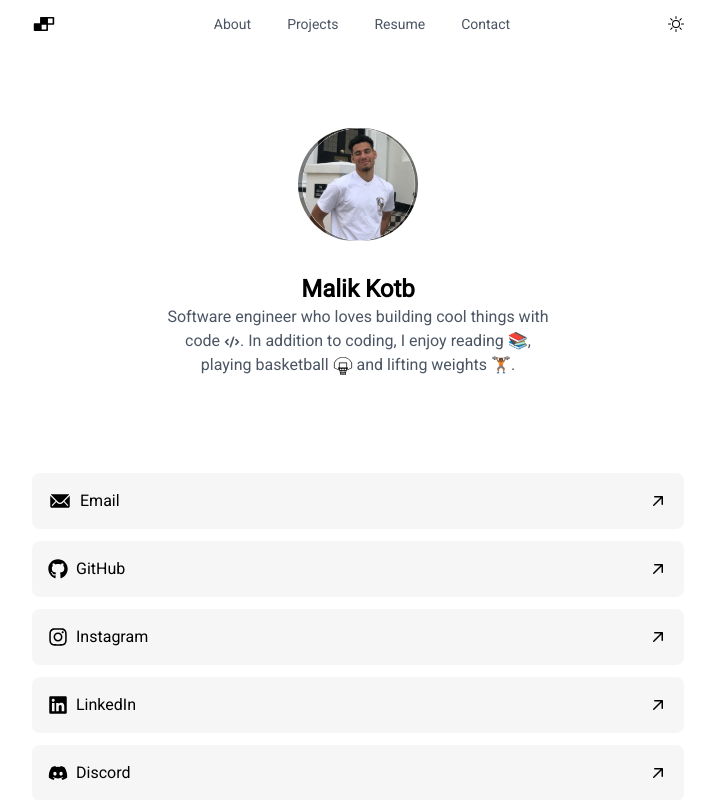
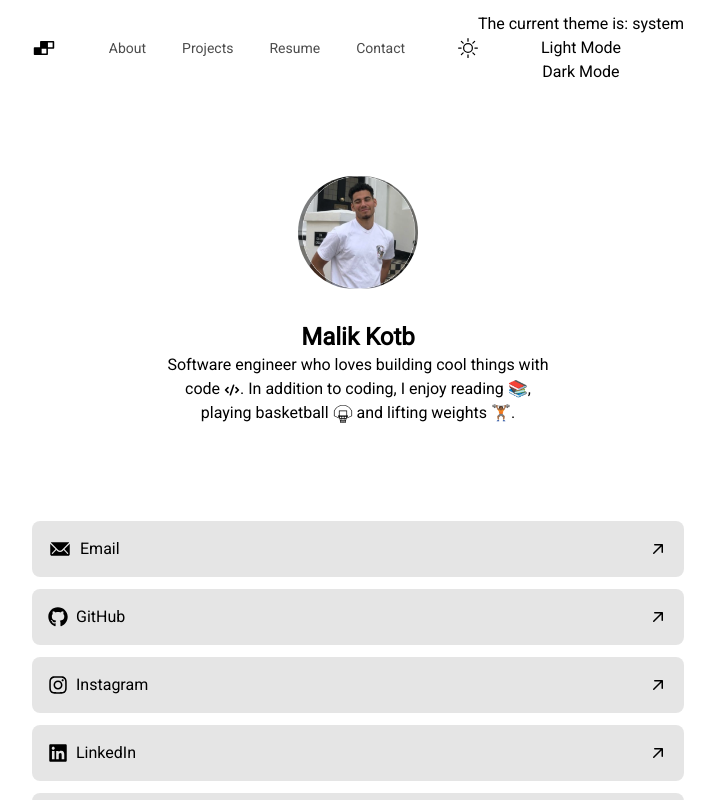
Before and after one commit to malikkotb/m-k.io, a Next.js app: page /contact in a window 1280 px wide. Shown: the top 800 px of the page, without its empty margins (282-997 px from the left). Built offline with nearby package versions, Linux system fonts and the light colour scheme.

Commit message:
next-theme implemented for dark mode

```diff
--- a/app/contact/page.js
+++ b/app/contact/page.js
@@ -1,5 +1,4 @@
 "use client";
-import React from "react";
 import { HiMiniArrowUpRight } from "react-icons/hi2";
 import { IoIosMail } from "react-icons/io";
 import { FaGithub } from "react-icons/fa";
@@ -9,12 +8,15 @@ import { HiCode } from "react-icons/hi";
 import { GiBasketballBasket } from "react-icons/gi";
 import { FaDiscord } from "react-icons/fa";
 import { motion } from "framer-motion";
+import { useState } from "react";
 
 export default function Contact() {
   const animationVariant = {
     hidden: { opacity: 0, y: 20 },
     visible: { opacity: 1, y: 0 },
   };
+
+  const [isHovered, setIsHovered] = useState(false);
 
   return (
     <div className="flex flex-col gap-16 md:gap-24">
@@ -45,13 +47,13 @@ export default function Contact() {
             initial="hidden"
             animate="visible"
             transition={{ delay: 0.15, duration: 0.35 }}
-            className="max-w-sm text-gray-600 mx-auto text-center"
+            className="max-w-sm opacity-70 mx-auto text-center"
           >
             Software engineer who loves building cool things with code{" "}
             <HiCode className="inline" />. In addition to coding, I enjoy
             reading 📚, playing basketball{" "}
-            <GiBasketballBasket className="inline text-xl text-black" /> and
-            lifting weights 🏋🏾.
+            <GiBasketballBasket className="inline text-xl" /> and lifting
+            weights 🏋🏾.
           </motion.p>
         </div>
       </div>
@@ -65,7 +67,9 @@ export default function Contact() {
         >
           <a
             className="flex justify-between gap-2 items-center no-underline cursor-pointer
-            rounded-lg p-4 bg-[#F3F3F3] bg-opacity-75 hover:bg-opacity-100"
+            rounded-lg p-4 transition-opacity dark:transition-opacity
+            bg-black bg-opacity-10 hover:bg-opacity-20
+            dark:bg-[#F8F9FA] dark:bg-opacity-20 dark:hover:bg-opacity-10"
             href="mailto:malikkotb@icloud.com"
           >
             <div className="flex gap-2 text-center items-center">
@@ -84,7 +88,9 @@ export default function Contact() {
         >
           <a
             className="flex justify-between gap-2 items-center no-underline cursor-pointer
-            rounded-lg p-4 bg-[#F3F3F3] bg-opacity-75 hover:bg-opacity-100"
+            rounded-lg p-4 transition-opacity dark:transition-opacity
+            bg-black bg-opacity-10 hover:bg-opacity-20
+            dark:bg-[#F8F9FA] dark:bg-opacity-20 dark:hover:bg-opacity-10"
             href="mailto:malikkotb@icloud.com"
             target="_blank"
           >
@@ -104,7 +110,9 @@ export default function Contact() {
         >
           <a
             className="flex justify-between gap-2 items-center no-underline cursor-pointer
-            rounded-lg p-4 bg-[#F3F3F3] bg-opacity-75 hover:bg-opacity-100"
+            rounded-lg p-4 transition-opacity dark:transition-opacity
+            bg-black bg-opacity-10 hover:bg-opacity-20
+            dark:bg-[#F8F9FA] dark:bg-opacity-20 dark:hover:bg-opacity-10"
             href="mailto:malikkotb@icloud.com"
             target="_blank"
           >
@@ -124,7 +132,9 @@ export default function Contact() {
         >
           <a
             className="flex justify-between gap-2 items-center no-underline cursor-pointer
-            rounded-lg p-4 bg-[#F3F3F3] bg-opacity-75 hover:bg-opacity-100"
+            rounded-lg p-4 transition-opacity dark:transition-opacity
+            bg-black bg-opacity-10 hover:bg-opacity-20
+            dark:bg-[#F8F9FA] dark:bg-opacity-20 dark:hover:bg-opacity-10"
             href="mailto:malikkotb@icloud.com"
             target="_blank"
           >
@@ -144,7 +154,9 @@ export default function Contact() {
         >
           <a
             className="flex justify-between gap-2 items-center no-underline cursor-pointer
-            rounded-lg p-4 bg-[#F3F3F3] bg-opacity-75 hover:bg-opacity-100"
+            rounded-lg p-4 transition-opacity dark:transition-opacity
+            bg-black bg-opacity-10 hover:bg-opacity-20
+            dark:bg-[#F8F9FA] dark:bg-opacity-20 dark:hover:bg-opacity-10"
             href="https://www.discordapp.com/users/malikkotb"
             target="_blank"
           >
@@ -156,6 +168,40 @@ export default function Contact() {
           </a>
         </motion.li>
       </ul>
+      <ul
+        className={`flex-grow grid grid-cols-1 gap-2 lg:gap-3 group duration-300`}
+        onMouseEnter={() => setIsHovered(true)}
+        onMouseLeave={() => setIsHovered(false)}
+      >
+        {/* <motion.li
+          variants={animationVariant}
+          initial="hidden"
+          animate="visible"
+          transition={{ delay: 0.2, duration: 0.35 }}
+          className="col-span-1 hover:opacity-100 opacity-60 transition-opacity duration-300"
+        >
+          <a
+            className="flex justify-between gap-2 items-center no-underline cursor-pointer
+            rounded-lg p-4"
+            href="mailto:malikkotb@icloud.com"
+          >
+            <div className="flex gap-2 text-center items-center">
+              <IoIosMail className="text-2xl" />
+              Email
+            </div>
+            <HiMiniArrowUpRight className="text-xl" />
+          </a>
+        </motion.li> */}
+        <li className="hover:opacity-100 opacity-100 transition-opacity duration-300">
+          Item 1
+        </li>
+        <li className="hover:opacity-100 opacity-60 transition-opacity duration-300">
+          Item 2
+        </li>
+        <li className="hover:opacity-100 opacity-60 transition-opacity duration-300">
+          Item 3
+        </li>
+      </ul>
     </div>
   );
 }
--- a/app/layout.js
+++ b/app/layout.js
@@ -1,6 +1,6 @@
-"use client";
-import NavBar from "@/components/NavBar";
+import NavBar from "../components/NavBar";
 import "./globals.css";
+import Providers from "./providers";
 import { Roboto } from "next/font/google";
 
 const roboto = Roboto({ subsets: ["latin"], weight: "400" });
@@ -11,10 +11,12 @@ export default function RootLayout({ children }) {
       <body
         className={`${roboto.className} antialiased bg-primary text-primary width-full`}
       >
-        <NavBar />
-        <main className="px-6 md:px-6 pt-16 pb-24 md:pt-20 md:pb-44 max-w-[700px] mx-auto">
-          <div>{children}</div>
-        </main>
+        <Providers>
+          <NavBar />
+          <main className="px-6 md:px-6 pt-16 pb-24 md:pt-20 md:pb-44 max-w-[700px] mx-auto">
+            <div>{children}</div>
+          </main>
+        </Providers>
       </body>
     </html>
   );
--- a/app/page.js
+++ b/app/page.js
@@ -49,7 +49,7 @@ export default function Home() {
         <div className="flex flex-col md:flex-row gap-6 md:items-center">
           <motion.img variants={animationVariant} initial="hidden" animate="visible" transition={{ delay: 0.15, duration: 0.35 }} src="profile.png" alt="profile" className="w-40 rounded-full"></motion.img>
         </div>
-        <motion.p variants={animationVariant} initial="hidden" animate="visible" transition={{ delay: 0.2, duration: 0.35 }} className="text-primary max-w-lg text-gray-600">
+        <motion.p variants={animationVariant} initial="hidden" animate="visible" transition={{ delay: 0.2, duration: 0.35 }} className="text-primary max-w-lg">
           Hi, I{'\''}m Malik Kotb, a software engineer who loves building cool things
           with code. I am currently focusing on creative web development, but my
           interest lie in all things development. I studied Computer Science
--- /dev/null
+++ b/app/providers.js
@@ -0,0 +1,17 @@
+"use client";
+import { useState, useEffect } from "react";
+import { ThemeProvider } from "next-themes";
+
+export default function Providers({ children }) {
+  const [mounted, setMounted] = useState(false);
+
+  useEffect(() => {
+    setMounted(true);
+  });
+
+  if (!mounted) {
+    return <>{ children }</>;
+  }
+
+  return <ThemeProvider attribute="class">{children}</ThemeProvider>;
+}
--- a/components/NavBar.js
+++ b/components/NavBar.js
@@ -3,10 +3,11 @@ import { BsSun } from "react-icons/bs";
 import MenuDropdown from "./MenuDropdown";
 import { AiFillBuild } from "react-icons/ai";
 import Link from "next/link";
+import ThemeSwitcher from "./ThemeSwitcher";
 
 export default function NavBar() {
   return (
-    <header className="relative md:sticky top-0 z-20 bg-white">
+    <header className="relative md:sticky top-0 z-50 dark:bg-[#121212] bg-white">
       <nav className="px-6 md:px-6 py-3 lg:max-w-[700px] mx-auto flex justify-between items-center gap-3">
         <Link href={"/"}>
           <div>
@@ -15,29 +16,42 @@ export default function NavBar() {
         </Link>
         <ul className="hidden md:flex font-medium items-center gap-1">
           <li>
-            <Link href={"/about"} className="px-4 py-2 cursor-pointer rounded-lg text-sm hover:text-black transition-colors text-gray-600">
+            <Link
+              href={"/about"}
+              className="px-4 py-2 cursor-pointer rounded-lg text-sm opacity-70 hover:opacity-100 transition-opacity"
+            >
               About
             </Link>
           </li>
           <li>
-            <Link href={"/projects"} className="px-4 py-2 cursor-pointer rounded-lg text-sm hover:text-black transition-colors text-gray-600">
+            <Link
+              href={"/projects"}
+              className="px-4 py-2 cursor-pointer rounded-lg text-sm opacity-70 hover:opacity-100 transition-opacity"
+            >
               Projects
             </Link>
           </li>
           <li>
-            <Link href={"/resume"} className="px-4 py-2 cursor-pointer rounded-lg text-sm hover:text-black transition-colors text-gray-600">
+            <Link
+              href={"/resume"}
+              className="px-4 py-2 cursor-pointer rounded-lg text-sm opacity-70 hover:opacity-100 transition-opacity"
+            >
               Resume
             </Link>
           </li>
           <li>
-            <Link href={"/contact"} className="px-4 py-2 cursor-pointer rounded-lg text-sm hover:text-black transition-colors text-gray-600">
+            <Link
+              href={"/contact"}
+              className="px-4 py-2 cursor-pointer rounded-lg text-sm opacity-70 hover:opacity-100 transition-opacity"
+            >
               Contact
             </Link>
           </li>
         </ul>
         <div className="flex items-center">
           <MenuDropdown />
-          <BsSun />
+          <BsSun className="text-xl font-bold" />
+          <ThemeSwitcher />
         </div>
       </nav>
     </header>
--- /dev/null
+++ b/components/ThemeSwitcher.js
@@ -0,0 +1,26 @@
+"use client";
+import { useTheme } from "next-themes";
+import { useState, useEffect } from "react";
+
+export default function ThemeSwitcher() {
+  const [mounted, setMounted] = useState(false);
+  const { theme, setTheme } = useTheme();
+
+  // when the component is mounted on the client side, this useEffect hook will be called and mounted will be set to True
+  // and then the belox jsx will be rendered
+  useEffect(() => {
+    setMounted(true);
+  });
+
+  if (!mounted) {
+    return null;
+  }
+
+  return (
+    <div className="flex flex-col">
+      The current theme is: {theme}
+      <button onClick={() => setTheme("light")}>Light Mode</button>
+      <button onClick={() => setTheme("dark")}>Dark Mode</button>
+    </div>
+  );
+}
--- a/components/project.js
+++ b/components/project.js
@@ -24,7 +24,7 @@ export default function Project({ project }) {
       onMouseLeave={() => {
         setIsActive(false);
       }}
-      className={styles.project}
+      className={`${styles.project} last-of-type:border-b-2 dark:last-of-type:border-b-white last-of-type:border-b-black border-t-2 border-t-black dark:border-t-white`}
     >
       <p>{title1}</p>
       <motion.div
--- a/package.json
+++ b/package.json
@@ -9,6 +9,9 @@
     "lint": "next lint"
   },
   "dependencies": {
+    "@chakra-ui/react": "^2.8.0",
+    "@emotion/react": "^11.11.1",
+    "@emotion/styled": "^11.11.0",
     "@headlessui/react": "^1.7.17",
     "@radix-ui/colors": "^2.1.0",
     "autoprefixer": "10.4.15",
--- a/tailwind.config.js
+++ b/tailwind.config.js
@@ -15,4 +15,5 @@ module.exports = {
     },
   },
   plugins: [],
+  darkMode: "class"
 }
```
Also changed, not shown: app/globals.css (+10 -0 lines), components/Style.module.css (+4 -3 lines), 1 other file (tests, documents, lock files or other folders).
